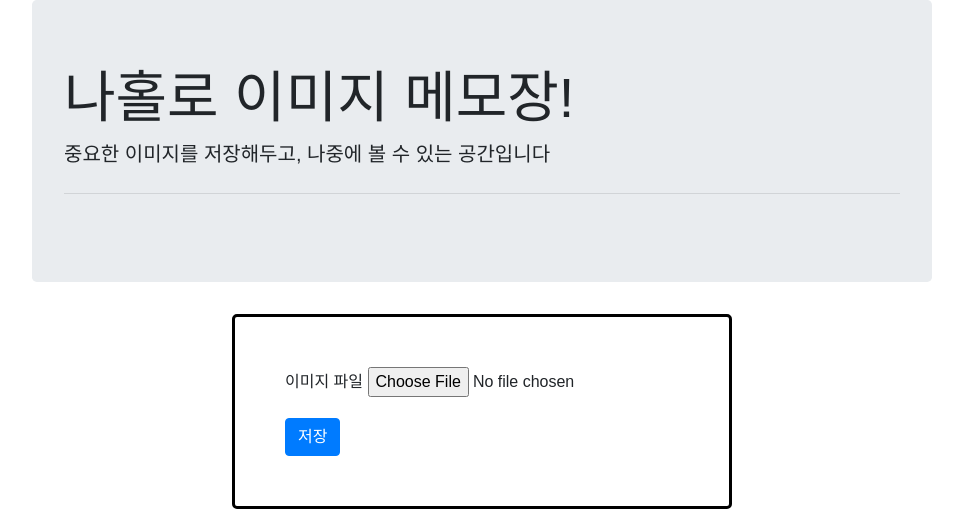
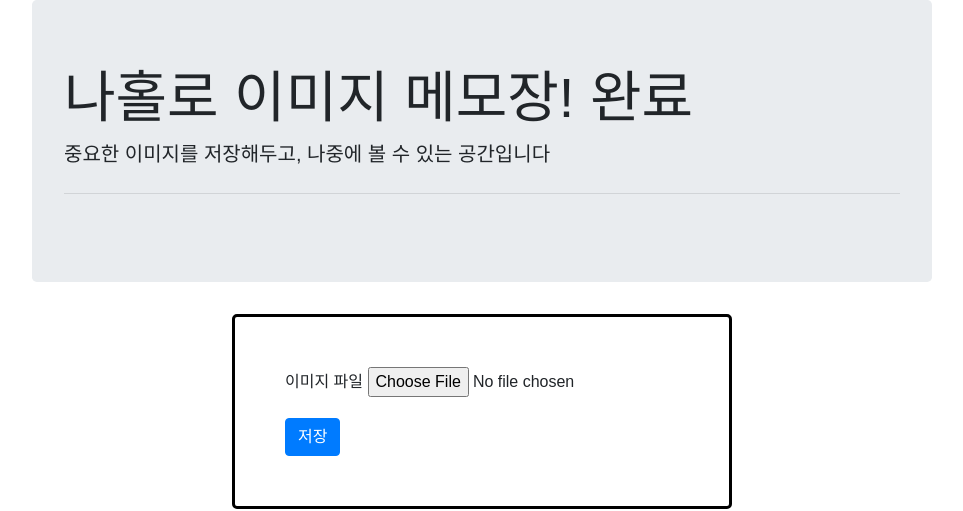
Before and after one commit to bolonge/ex-aws-front, a plain HTML site: page index.html in a window 1280 px wide. Shown: the top 511 px of the page, without its empty margins (158-1121 px from the left). Drawn offline with nearby package versions, Linux system fonts and the light colour scheme; a web font is replaced by a local one.

Commit message:
html update

```diff
--- a/index.html
+++ b/index.html
@@ -53,7 +53,7 @@
   <body>
     <div class="wrap">
       <div class="jumbotron">
-        <h1 class="display-4">나홀로 이미지 메모장!</h1>
+        <h1 class="display-4">나홀로 이미지 메모장! 완료</h1>
         <p class="lead">중요한 이미지를 저장해두고, 나중에 볼 수 있는 공간입니다</p>
         <hr class="my-4">
       </div>
```
